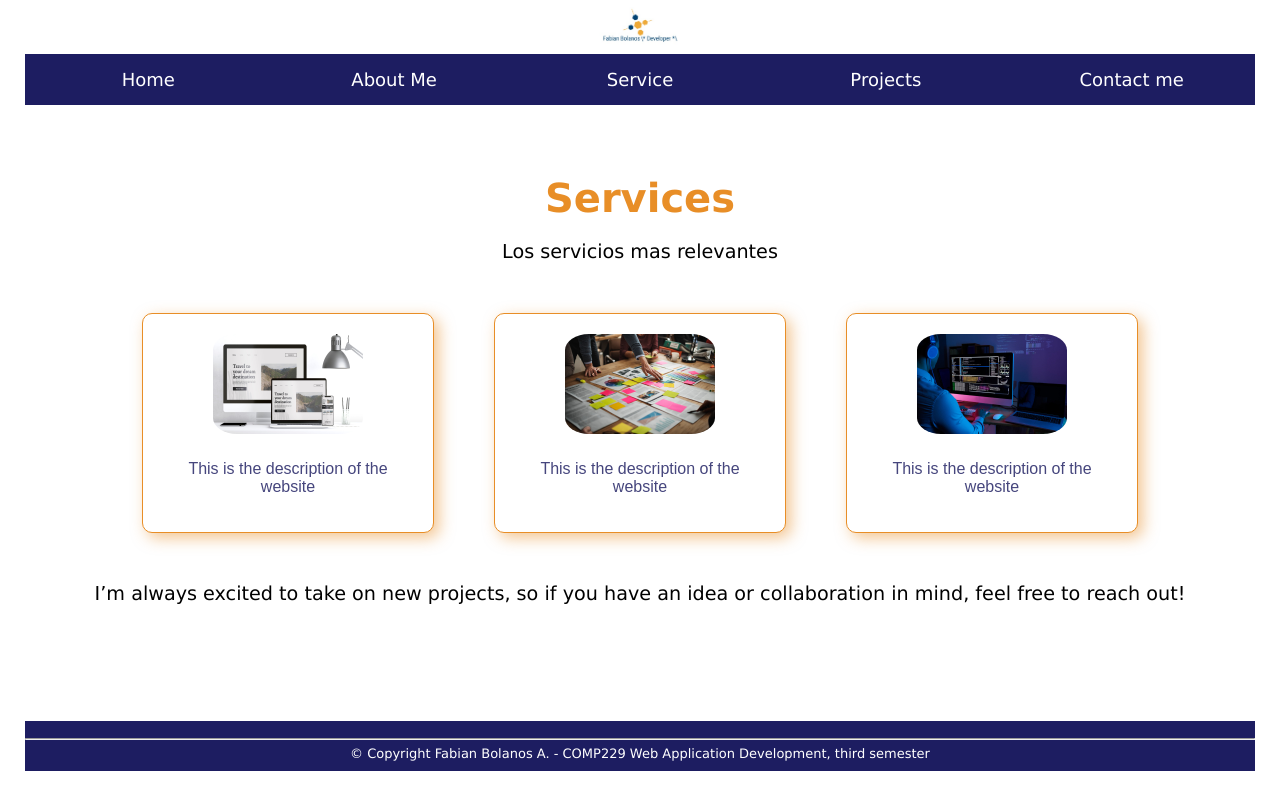
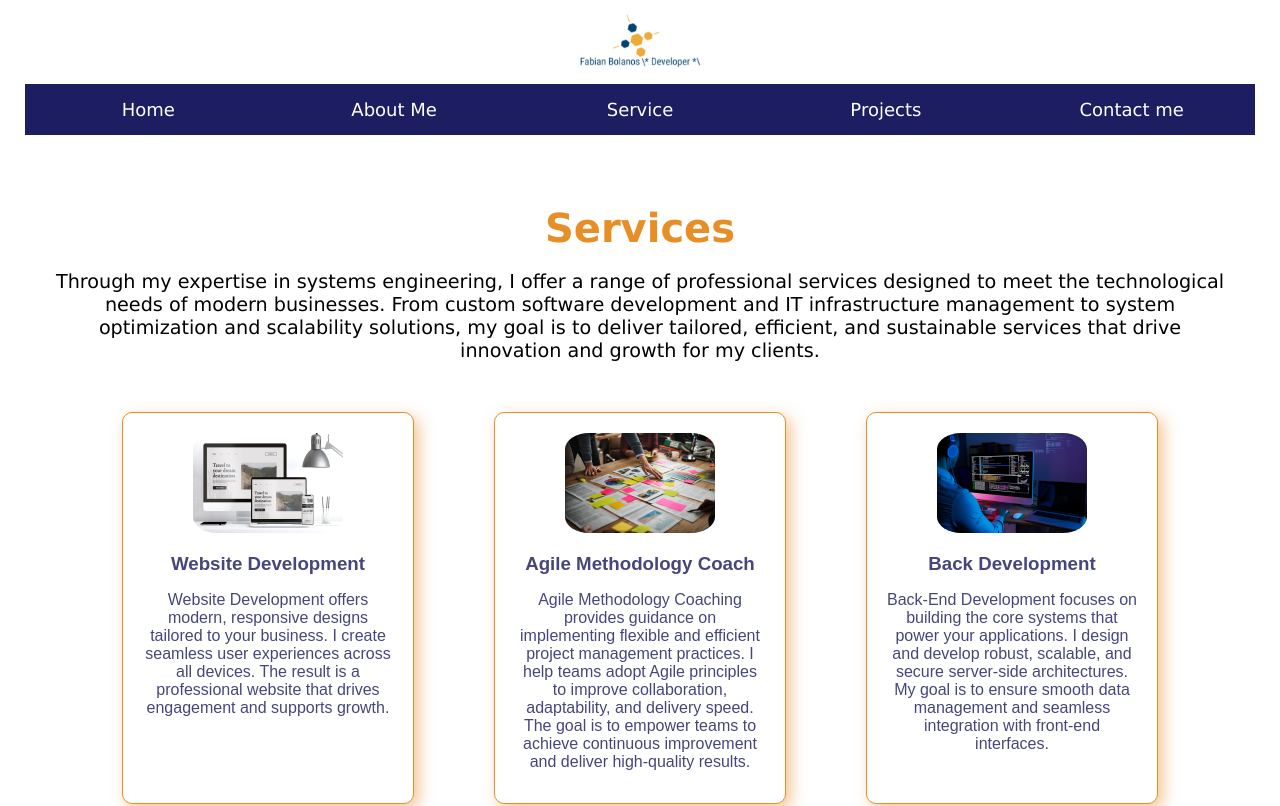
Before and after one commit to fabianbola/COMP229.SEC6.ASSIGNMENTS, a React (Create React App) app in the folder Assignment.1/app03/: page /services in a window 1280 px wide. Shown: the top 806 px of the page. Built offline with nearby package versions, Linux system fonts and the light colour scheme.

Commit message:
final commit

```diff
--- a/Assignment.1/app03/src/components/Items/Card.css
+++ b/Assignment.1/app03/src/components/Items/Card.css
@@ -1,4 +1,4 @@
-.card{
+.card {
     border: 1px solid rgb(232, 142, 39);
     border-radius: 10px;
     box-shadow: 5px 5px 15px rgba(232, 142, 39, 0.5);
@@ -6,7 +6,7 @@
     margin: 30px;
     text-align: center;
     max-width: 250px;
-    max-height: 350px;
+    height: 350px;
     display: inline-block;
     transition: transform 0.3s, box-shadow 0.3s;
     background-color: white; /* Ensure background color for contrast */
--- a/Assignment.1/app03/src/components/Layout/AboutMe.css
+++ b/Assignment.1/app03/src/components/Layout/AboutMe.css
@@ -7,11 +7,6 @@
 .header h1 {
     font-size: 2.5em;
     margin-bottom: 20px;
-}
-
-.body-text {
-    margin-bottom: 30px;
-    padding: 40px;
 }
 
 .follow-me {
@@ -30,8 +25,7 @@
 }
 
 .logo {
-    width: 50px;
-    height: 50px;
+    height: 80px;
     transition: transform 0.3s;
 }
 
--- a/Assignment.1/app03/src/components/Layout/Header.js
+++ b/Assignment.1/app03/src/components/Layout/Header.js
@@ -6,7 +6,9 @@ function Header(){
     return(
         <>
             <center>
-            <img className='logo' src={logo} alt="Logo image" />
+              <Link to="/">
+                <img className='logo' src={logo} alt="Logo image" />
+              </Link>
             </center>
             <div className="collapse navbar-collapse" id="collapsibleNavbar">
 
--- a/Assignment.1/app03/src/components/Layout/Home.css
+++ b/Assignment.1/app03/src/components/Layout/Home.css
@@ -10,10 +10,10 @@
 }
 
 .contentHome {
-    display: flex;
     justify-content: space-between;
     align-items: flex-start;
     gap: 20px;
+    display: flex;
     flex-wrap: wrap;
 }
 
@@ -41,6 +41,7 @@
 
 .button-container {
     display: flex;
-    flex-direction: column;
+    justify-content: center;
     gap: 10px;
+    margin-top: 20px;
 }
--- a/Assignment.1/app03/src/components/Layout/Home.js
+++ b/Assignment.1/app03/src/components/Layout/Home.js
@@ -1,4 +1,5 @@
 import React from 'react';
+import { Link } from 'react-router-dom'; // Import Link from react-router-dom
 import './Home.css';
 import Button from '../Items/ButtonStandar.js';
 import ProfilePhoto from '../../assets/ProfilePhoto.jpg';
@@ -16,16 +17,19 @@ const Home = () => {
                 </div>
                 <div className="text-section">
                     <BodyText
-                        Section1="Hi, I'm <strong>Daniel Fabian Bolanos Arcos</strong>, a dedicated software engineer with a passion for developing innovative and scalable solutions. I specialize in full-stack development, and I’m always looking for ways to create impactful software."
+                        Section1="Welcome, I’m Daniel Fabian Bolanos Arcos, a systems engineer with a strong background in software development and IT infrastructure management. Throughout my career, I have been dedicated to creating innovative and efficient solutions, leveraging my expertise to tackle complex challenges and streamline business processes. This portfolio showcases my journey, highlighting the projects I’ve worked on and the impact they’ve made. I invite you to explore and see how I can contribute to the success of your next technological endeavor."
                         Subtittle="Mission Statement"
-                        Section2="My mission is to deliver high-quality software solutions that solve real-world problems. I believe in continuous learning and improvement, and I am always open to new challenges."
+                        Section2="As a systems engineer, my mission is to drive technological advancement by creating comprehensive solutions that not only address current needs but also anticipate future challenges. I am committed to developing sustainable, scalable, and high-performance systems, adhering to industry best practices. My approach focuses on delivering added value to organizations by optimizing resources and fostering continuous innovation, with the goal of making a positive impact in both the business environment and society."
                     />
                     <div className="button-container">
-                        <Button NameButton="Learn More About Me" />
-                        <Button NameButton="View My Projects" />
+                        <Link to="/about">
+                            <Button NameButton="Learn More About Me" />
+                        </Link>
+                        <Link to="/projects">
+                            <Button NameButton="View My Projects" />
+                        </Link>
                     </div>
                 </div>
-
             </div>
         </div>
     );
--- a/Assignment.1/app03/src/components/Layout/Projects.js
+++ b/Assignment.1/app03/src/components/Layout/Projects.js
@@ -13,13 +13,11 @@ const Projects = () => {
                     <h1>My Projects</h1>
                 </div>
                 <div className="textComplement">
-                    <p>Here are some of the key projects I’ve worked on:</p>
+                    <p>In this section, you'll find a collection of the projects I've worked on, showcasing my expertise in systems engineering and software development. Each project reflects my commitment to delivering innovative, high-quality solutions tailored to real-world challenges. From back-end development to website creation, these projects highlight the skills and impact I've brought to various industries.</p>
                 </div>
                 <div className="cards-container">
-                    <center>
-                        <Card pic={bug} tittle="Bug Mach Game" description="This is the description of the webdite"/>
-                        <Card pic={samba} tittle="Samba File Sharing" description="This is the description of the webdite"/>
-                    </center>
+                    <Card pic={bug} tittle="Bug Mach Game" description="Bug Mach Game is a web-based game where players catch moving bugs on the screen, built with JavaScript, HTML, and CSS. It highlights my skills in creating interactive and dynamic user experiences."/>
+                    <Card pic={samba} tittle="Samba File Sharing" description="Samba File Sharing enables seamless file sharing across different systems within a network. I configured secure, cross-platform access to shared folders, allowing efficient collaboration while maintaining data integrity and security."/>
                 </div>
             </div>
     </>
--- a/Assignment.1/app03/src/components/Layout/ServAndProj.css
+++ b/Assignment.1/app03/src/components/Layout/ServAndProj.css
@@ -9,9 +9,9 @@
     margin-bottom: 20px;
 }
 
-/* .cards-container {
+.cards-container {
     display: flex;
     justify-content: center;
     gap: 20px;
-    flex-wrap: wrap;
-} */
+    flex-wrap: wrap; /* Permite que las cartas se ajusten en varias filas si es necesario */
+}
--- a/Assignment.1/app03/src/components/Layout/Services.js
+++ b/Assignment.1/app03/src/components/Layout/Services.js
@@ -13,14 +13,12 @@ const Services = () => {
                     <h1>Services</h1>
                 </div>
                 <div className="textComplement">
-                    <p>Los servicios mas relevantes</p>
+                    <p>Through my expertise in systems engineering, I offer a range of professional services designed to meet the technological needs of modern businesses. From custom software development and IT infrastructure management to system optimization and scalability solutions, my goal is to deliver tailored, efficient, and sustainable services that drive innovation and growth for my clients.</p>
                 </div>
                 <div className="cards-container">
-                    <center>
-                        <Card pic={serviceDevWeb} title="Website Development" description="This is the description of the website" />
-                        <Card pic={serviceMeth} title="Agile Methodology Coach" description="This is the description of the website" />
-                        <Card pic={serviceBackDev} title="Back Development" description="This is the description of the website" />
-                    </center>
+                        <Card pic={serviceDevWeb} tittle="Website Development" description="Website Development offers modern, responsive designs tailored to your business. I create seamless user experiences across all devices. The result is a professional website that drives engagement and supports growth." />
+                        <Card pic={serviceMeth} tittle="Agile Methodology Coach" description="Agile Methodology Coaching provides guidance on implementing flexible and efficient project management practices. I help teams adopt Agile principles to improve collaboration, adaptability, and delivery speed. The goal is to empower teams to achieve continuous improvement and deliver high-quality results." />
+                        <Card pic={serviceBackDev} tittle="Back Development" description="Back-End Development focuses on building the core systems that power your applications. I design and develop robust, scalable, and secure server-side architectures. My goal is to ensure smooth data management and seamless integration with front-end interfaces." />
                 </div>
                 <div className="textComplement">
                     <p>I’m always excited to take on new projects, so if you have an idea or collaboration in mind, feel free to reach out!</p>
```
